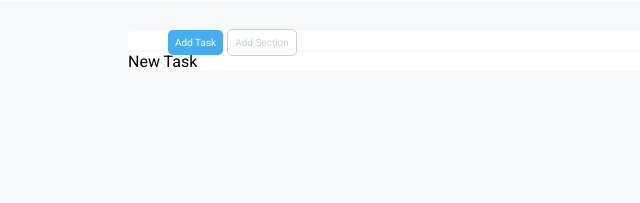
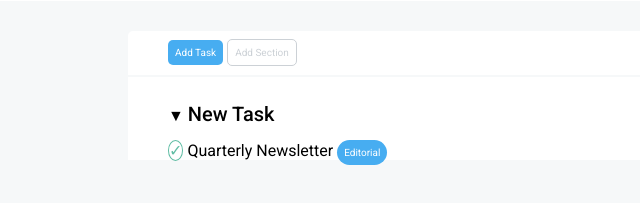
Before and after one commit to francescodelmonaco/html-css-toboolist, a plain HTML site: page index.html in a window 1280 px wide. Shown: the part 59-262 px from the top of the page, without its empty margins (0-640 px from the left). Drawn offline with Linux system fonts and the light colour scheme.

Commit message:
add: new task section

```diff
--- a/css/style.css
+++ b/css/style.css
@@ -26,6 +26,7 @@ header {
     padding-left: 10px;
 }
 
+/* Sections */
 .add-button-section {
     background-color: #ffffff;
     margin: 0 auto;
@@ -33,6 +34,8 @@ header {
     margin-top: 30px;
     border-top-left-radius: 5px;
     border-top-right-radius: 5px;
+    padding-top: 10px;
+    padding-bottom: 15px;
 }
 
 .task-section {
@@ -40,8 +43,41 @@ header {
     margin: 0 auto;
     width: 80%;
     margin-top: 2px;
+    padding-top: 5px;
 }
 
+.task-title {
+    margin-left: 40px;
+    margin-top: 20px;
+}
+
+.task-type {
+    font-size: 20px;
+    font-weight: 500;
+}
+
+.task-text {
+    margin-top: 15px;
+}
+
+.task-done {
+    color: #60bda4;
+    border: 1px, solid, #60bda4;
+    height: 5px;
+    aspect-ratio: 1;
+    border-radius: 50%;
+}
+
+/* Categories */
+.cat-editorial {
+    color: #ffffff;
+    background-color: #47adf1;
+    padding: 7px;
+    border-radius: 20px;
+    font-size: 10px;
+}
+
+/* Buttons */
 .button-1 {
     color: #ffffff;
     background-color: #47adf1;
--- a/index.html
+++ b/index.html
@@ -24,7 +24,12 @@
         </section>
 
         <section class="task-section">
-            <div>New Task</div>
+            <div class="task-title">
+                &#9660 <span class="task-type">New Task</span>
+                <div class="task-text">
+                    <span class="task-done">&#x2713</span> Quarterly Newsletter <span class="cat-editorial">Editorial</span>
+                </div>
+            </div>
         </section>
     </main>
 
```
